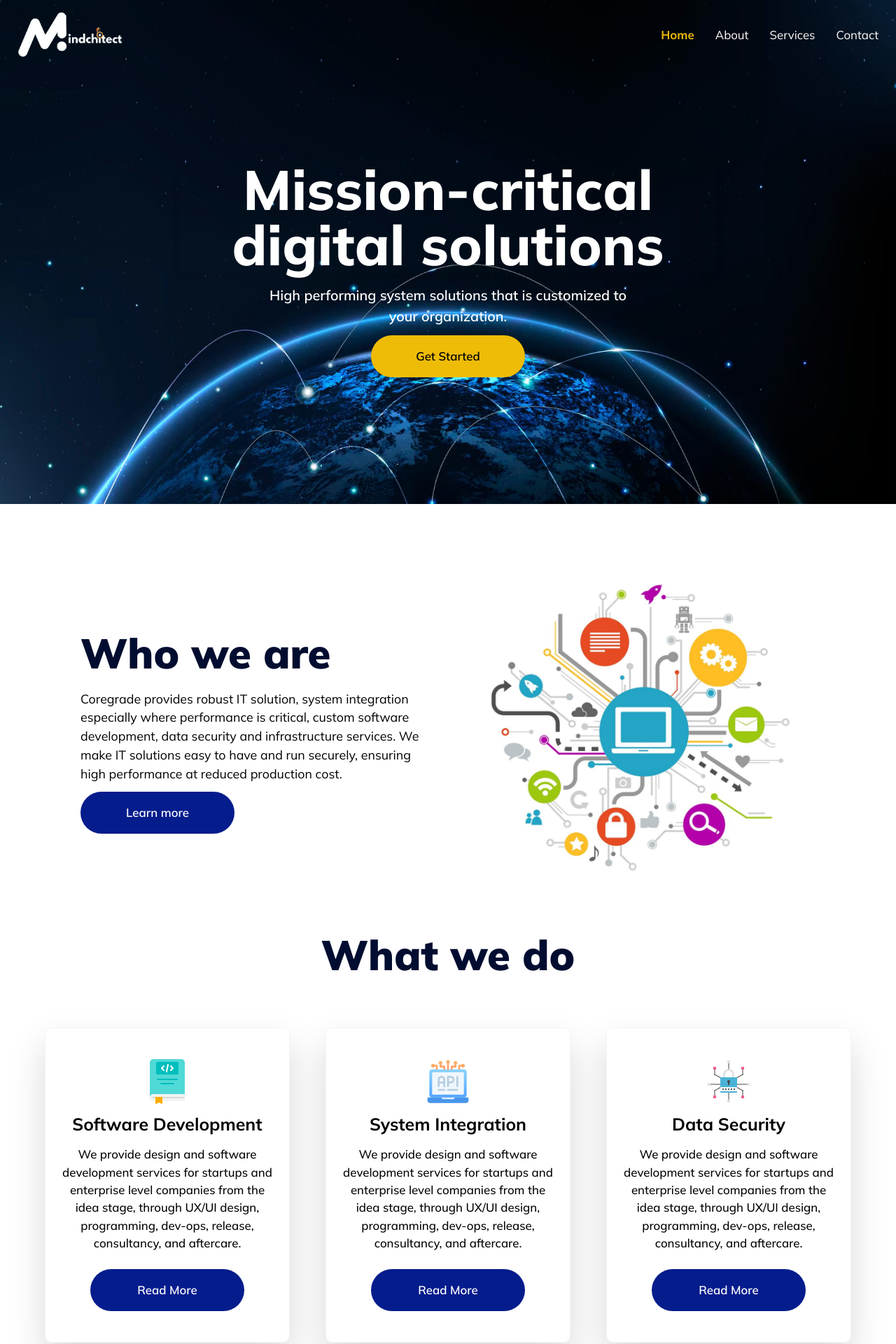
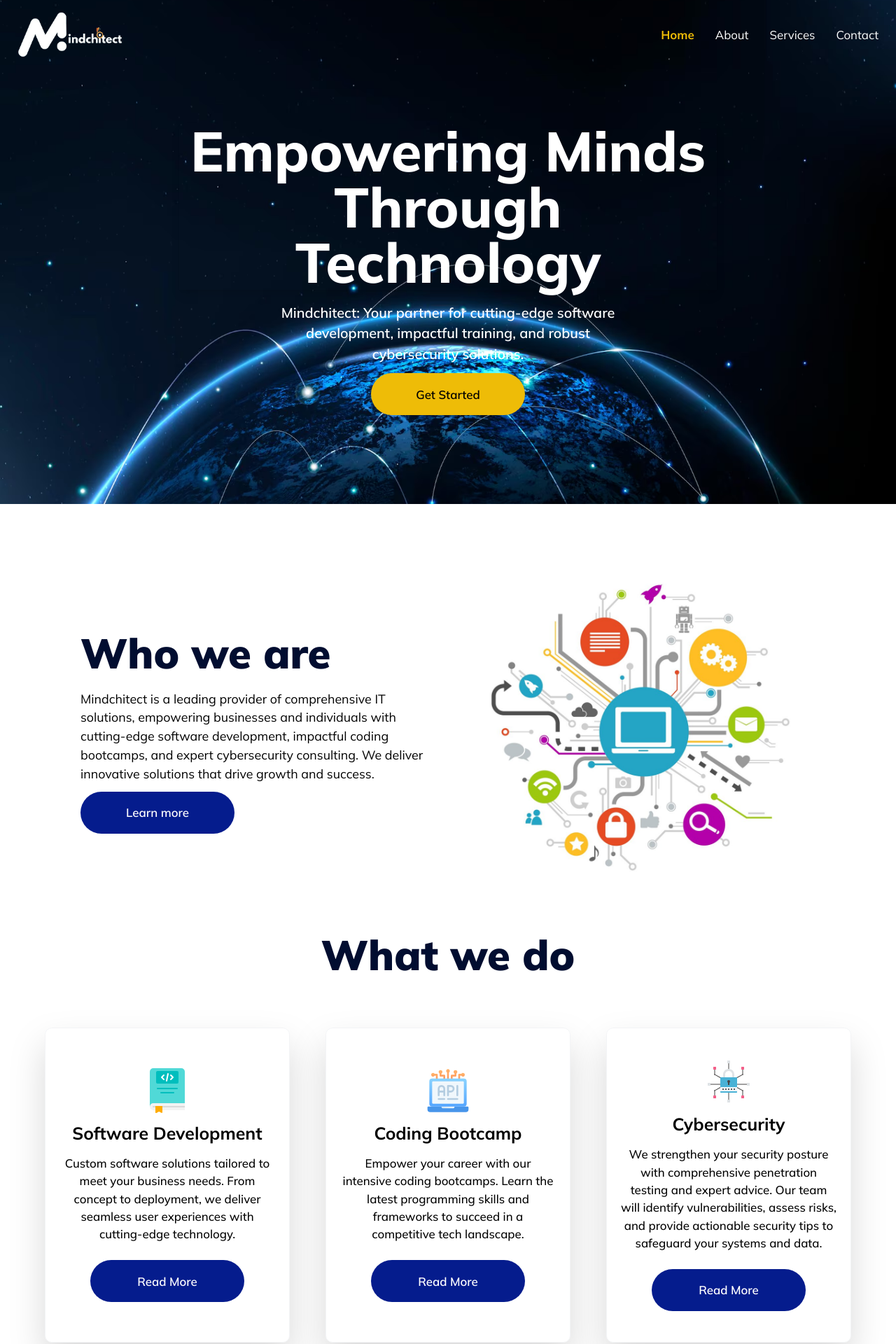
Before and after one commit to mindchitect/mindchitect-website, a Next.js app: page / in a window 1280 px wide. Shown: the top 1920 px of the page at 70% size. Built offline with nearby package versions, Linux system fonts and the light colour scheme.

Commit message:
copy update on landing page and setting of autodeploy

```diff
--- a/src/app/page.jsx
+++ b/src/app/page.jsx
@@ -11,11 +11,10 @@ export default function page() {
 			<section className="h-[55vh] md:h-[40vh] lg:h-[90vh] bg-[url(/hero.png)] bg-cover bg-center pt-[5rem] flex flex-col items-center justify-center w-full">
 				<div className="flex flex-col gap-y-5 items-center justify-center w-full">
 					<h1 className="font-extrabold text-white text-[4rem] md:text-[6rem] lg:text-[7rem] xl:text-[8rem] shadow-lg leading-[100%] text-center md:w-[60%]">
-						Mission-critical digital solutions
+					Empowering Minds Through Technology
 					</h1>
 					<p className="mt-2 text-[2rem] md:w-[60%] lg:w-[55%] xl:w-[40%] text-white text-center font-semibold">
-						High performing system solutions that is customized to your
-						organization.
+					Mindchitect: Your partner for cutting-edge software development, impactful training, and robust cybersecurity solutions.
 					</p>
 					<button className="h-[60px] w-[220px] bg-[#EEBC07] hover:bg-[#f0ca3f] transition-all duration-200 rounded-full text-[1.7rem] font-semibold ">
 						Get Started
@@ -28,11 +27,7 @@ export default function page() {
 						Who we are
 					</h2>
 					<p className="text-[1.8rem] mt-3 w-[90%]">
-						Coregrade provides robust IT solution, system integration especially
-						where performance is critical, custom software development, data
-						security and infrastructure services. We make IT solutions easy to
-						have and run securely, ensuring high performance at reduced
-						production cost.
+					Mindchitect is a leading provider of comprehensive IT solutions, empowering businesses and individuals with cutting-edge software development, impactful coding bootcamps, and expert cybersecurity consulting. We deliver innovative solutions that drive growth and success.
 					</p>
 					<button className="mt-5 h-[60px] w-[220px] bg-primary hover:bg-[#010D30] text-white  transition-all duration-200 rounded-full text-[1.7rem] font-semibold ">
 						Learn more
@@ -62,10 +57,7 @@ export default function page() {
 								</h3>
 							</div>
 							<p className="text-[1.7rem] font-medium mt-5 text-center">
-								We provide design and software development services for startups
-								and enterprise level companies from the idea stage, through
-								UX/UI design, programming, dev-ops, release, consultancy, and
-								aftercare.
+							Custom software solutions tailored to meet your business needs. From concept to deployment, we deliver seamless user experiences with cutting-edge technology.
 							</p>
 							<button className="mt-10 h-[60px] w-[220px] bg-primary hover:bg-[#010D30] text-white  transition-all duration-200 rounded-full text-[1.7rem] font-semibold ">
 								Read More
@@ -76,13 +68,10 @@ export default function page() {
 						<div className="lg:w-[300px] xl:w-[350px] h-[450px] rounded-2xl drop-shadow-2xl bg-white border-[1.5px] border-gray-100 p-8 flex flex-col items-center justify-center">
 							<div className="flex flex-col gap-y-4 items-center justify-center">
 								<SystemIntegration />
-								<h3 className="text-[2.5rem] font-bold">System Integration</h3>
+								<h3 className="text-[2.5rem] font-bold">Coding Bootcamp</h3>
 							</div>
 							<p className="text-[1.7rem] font-medium mt-5 text-center">
-								We provide design and software development services for startups
-								and enterprise level companies from the idea stage, through
-								UX/UI design, programming, dev-ops, release, consultancy, and
-								aftercare.
+							Empower your career with our intensive coding bootcamps. Learn the latest programming skills and frameworks to succeed in a competitive tech landscape.
 							</p>
 							<button className="mt-10 h-[60px] w-[220px] bg-primary hover:bg-[#010D30] text-white  transition-all duration-200 rounded-full text-[1.7rem] font-semibold ">
 								Read More
@@ -93,14 +82,10 @@ export default function page() {
 						<div className="lg:w-[300px] xl:w-[350px] h-[450px] rounded-2xl drop-shadow-2xl bg-white border-[1.5px] border-gray-100 p-8 flex flex-col items-center justify-center">
 							<div className="flex flex-col gap-y-4 items-center justify-center">
 								<CyberSecurityIcon />
-								<h3 className="text-[2.5rem] font-bold">Data Security</h3>
+								<h3 className="text-[2.5rem] font-bold">Cybersecurity</h3>
 							</div>
 							<p className="text-[1.7rem] font-medium mt-5 text-center">
-								We provide design and software development services for startups
-								and enterprise level companies from the idea stage, through
-								UX/UI design, programming, dev-ops, release, consultancy, and
-								aftercare.
-							</p>
+							We strengthen your security posture with comprehensive penetration testing and expert advice. Our team will identify vulnerabilities, assess risks, and provide actionable security tips to safeguard your systems and data.							</p>
 							<button className="mt-10 h-[60px] w-[220px] bg-primary hover:bg-[#010D30] text-white  transition-all duration-200 rounded-full text-[1.7rem] font-semibold ">
 								Read More
 							</button>
@@ -111,11 +96,10 @@ export default function page() {
 			<section className="px-8 md:px-[40px] lg:px-[60px] xl:px-[90px] bg-[#202684] py-16 flex flex-col md:flex-row justify-center items-center">
 				<div className="md:w-1/2">
 					<h2 className="text-[3.5rem] md:text-[4rem] lg:text-[5rem] font-bold text-white">
-						We love building meaningful and useful software products.
+					Crafting Innovative Software Solutions that Drive Impact.
 					</h2>
 					<p className="text-[1.8rem] mt-10 w-[90%] text-white ">
-						Disruptive and innovative products in the education, private and
-						public sector.
+					We deliver cutting-edge solutions that empower organizations across education, private, and public sectors to achieve their full potential.
 					</p>
 				</div>
 				<Image
```
Also changed, not shown: 1 other file (tests, documents, lock files or other folders).
